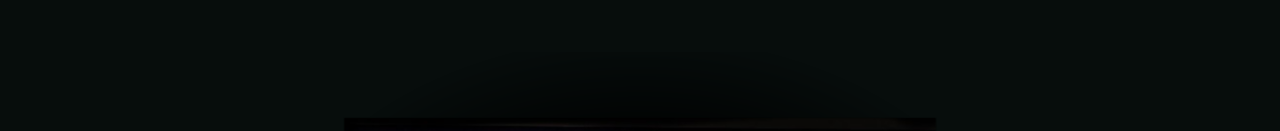
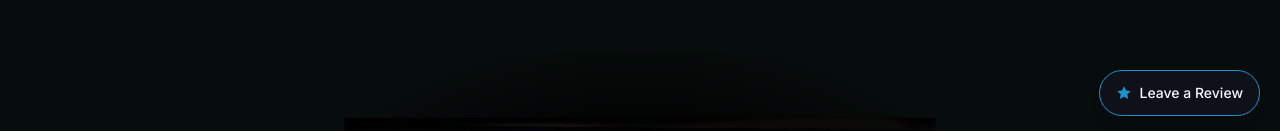
Before and after one commit to SloppyKo/country-collision-website, a Next.js app: page / in a window 1280 px wide. Shown: the part 664-795 px from the top of the page. Built offline with nearby package versions, Linux system fonts and the light colour scheme.

Commit message:
added a review button 0.1.1

```diff
--- a/app/layout.tsx
+++ b/app/layout.tsx
@@ -2,6 +2,7 @@
 import { Oswald, Inter } from "next/font/google";
 import Header from "@/components/Header";
 import Footer from "@/components/Footer";
+import ReviewButton from "@/components/ReviewButton";
 import "./globals.css";
 
 const oswald = Oswald({
@@ -30,6 +31,7 @@
         <Header />
         <main className="flex-1">{children}</main>
         <Footer />
+        <ReviewButton />
       </body>
     </html>
   );
--- a/components/Footer.tsx
+++ b/components/Footer.tsx
@@ -93,7 +93,7 @@
           />
         </a>
         <p className="text-center font-body text-[0.55rem] tracking-[0.04em] text-[#5c5c5c]">
-          Built by SloppyKo. Creative Studio © 2026 All rights reserved&nbsp;&nbsp;|&nbsp;&nbsp;0.0.1&nbsp;&nbsp;|&nbsp;&nbsp;July 23, 2026
+          Built by SloppyKo. Creative Studio © 2026 All rights reserved&nbsp;&nbsp;|&nbsp;&nbsp;0.1.1&nbsp;&nbsp;|&nbsp;&nbsp;July 23, 2026
         </p>
       </div>
     </footer>
--- /dev/null
+++ b/components/ReviewButton.tsx
@@ -0,0 +1,22 @@
+const REVIEW_URL = "https://g.page/r/Cf6RMiOUDSIUEAI/review";
+
+export default function ReviewButton() {
+  return (
+    <a
+      href={REVIEW_URL}
+      target="_blank"
+      rel="noopener noreferrer"
+      aria-label="Leave us a review on Google"
+      className="fixed bottom-5 right-5 z-40 inline-flex items-center gap-2 rounded-full border border-brand bg-surface px-4 py-3 font-body text-sm font-medium text-foreground shadow-lg transition-all duration-200 hover:scale-[1.03] hover:bg-brand-hover hover:border-brand-hover"
+    >
+      <svg
+        viewBox="0 0 20 20"
+        fill="currentColor"
+        className="h-4 w-4 shrink-0 text-brand"
+      >
+        <path d="M10 1.5l2.59 5.25 5.79.84-4.19 4.09.99 5.77L10 14.7l-5.18 2.75.99-5.77L1.62 7.6l5.79-.84L10 1.5z" />
+      </svg>
+      <span className="hidden sm:inline">Leave a Review</span>
+    </a>
+  );
+}
```
